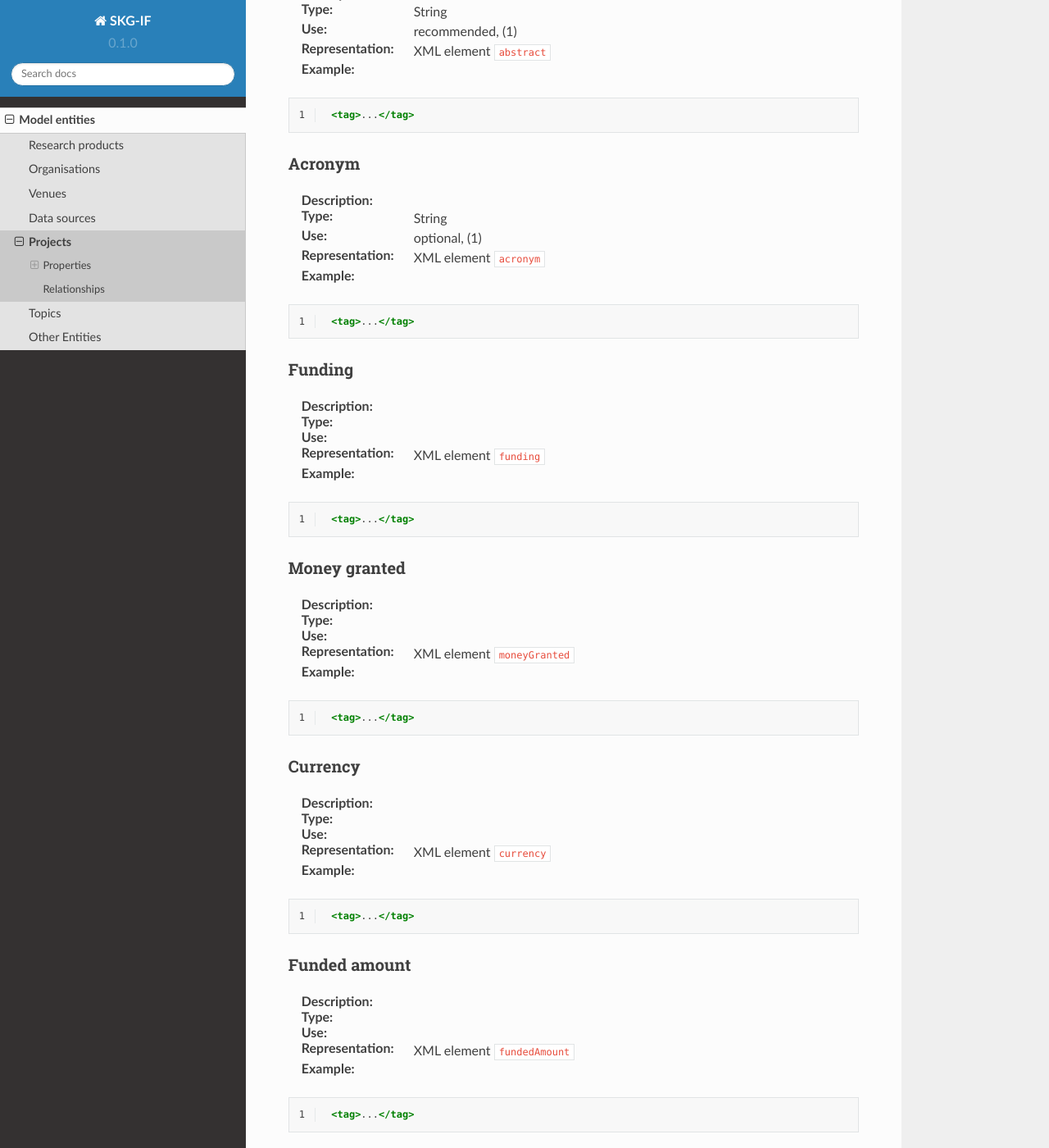
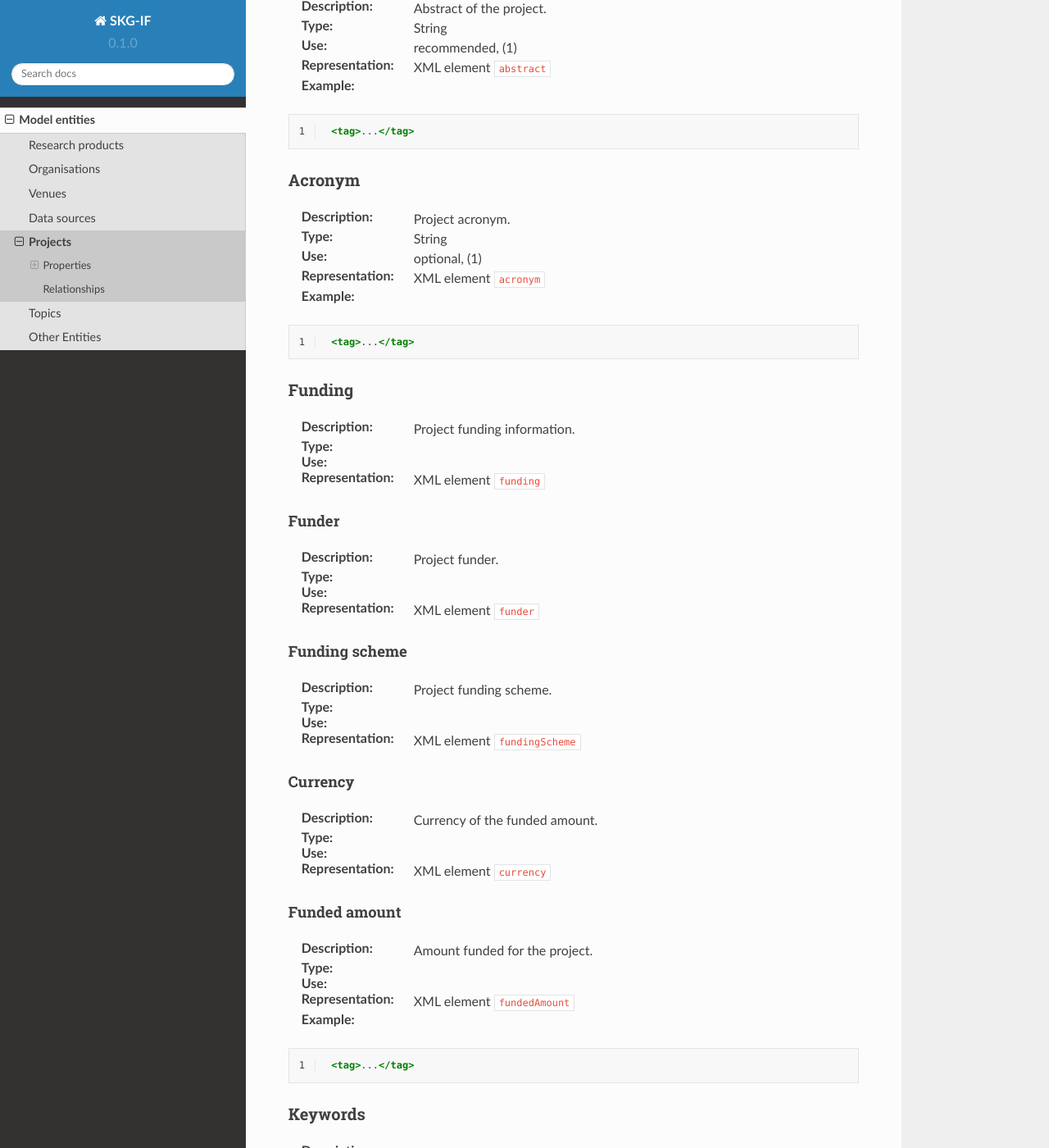
Before and after one commit to andremann/SKG-IF, a Sphinx documentation site: the page built from docs/source/projects.rst, in a window 1280 px wide and 1400 px high, scrolled down 1657 px. Shown: the whole window at 82% size. Built offline with Sphinx 7.4.7 and the Read the Docs theme 2.0.0, drawn with Linux system fonts in a browser that asks for light colours; pages that are not in the unit, such as notebooks, are missing from menus; some of the changed text lies outside the part shown.

```diff
--- a/docs/source/projects.rst
+++ b/docs/source/projects.rst
@@ -8,7 +8,7 @@ This section is to describe the metadata fields for the **Projects**.
 
 Local identifier
 ----
-:Description: Unique code identifiying the **Project** in the OSG (if any, otherwise "stateless identifier")
+:Description: Unique code identifiying the **Project** in the OSG (if any, otherwise "stateless identifier").
 :Type:
 :Use:
 :Representation: XML element ``localIdentifier``
@@ -32,7 +32,7 @@ Identifiers
 
 Identifier scheme
 ^^^^^^^^
-:Description:
+:Description: The scheme for the external identifier.
 :Type: String
 :Use: mandatory, (1)
 :Representation: XML element ``identifierScheme``
@@ -44,7 +44,7 @@ Identifier scheme
 
 Identifier value
 ^^^^^^^^
-:Description:
+:Description: The scheme for the external identifier.
 :Type: String
 :Use: mandatory, (1)
 :Representation: XML element ``identifierValue``
@@ -56,7 +56,7 @@ Identifier value
 
 Title
 ----
-:Description:
+:Description: Title of the project.
 :Type: String
 :Use: mandatory, (1)
 :Representation: XML element ``title``
@@ -68,7 +68,7 @@ Title
 
 Abstract
 ----
-:Description:
+:Description: Abstract of the project.
 :Type: String
 :Use: recommended, (1)
 :Representation: XML element ``abstract``
@@ -80,7 +80,7 @@ Abstract
 
 Acronym
 ----
-:Description:
+:Description: Project acronym.
 :Type: String
 :Use: optional, (1)
 :Representation: XML element ``acronym``
@@ -92,55 +92,50 @@ Acronym
 
 Funding
 ----
-:Description:
+:Description: Project funding information.
 :Type:
 :Use:
 :Representation: XML element ``funding``
+
+Funder
+^^^^^^
+:Description: Project funder.
+:Type:
+:Use:
+:Representation: XML element ``funder``
+
+Funding scheme
+^^^^^^
+:Description: Project funding scheme.
+:Type:
+:Use:
+:Representation: XML element ``fundingScheme``
+
+Currency
+^^^^^^
+:Description: Currency of the funded amount.
+:Type:
+:Use:
+:Representation: XML element ``currency``
+
+Funded amount
+^^^^^^
+:Description: Amount funded for the project.
+:Type:
+:Use:
+:Representation: XML element ``fundedAmount``
+
 :Example:
 .. code-block:: xml
    :linenos:
 
     <tag>...</tag>
 
-Money granted
-----
-:Description:
-:Type:
-:Use:
-:Representation: XML element ``moneyGranted``
-:Example:
-.. code-block:: xml
-   :linenos:
 
-    <tag>...</tag>
-
-Currency
-----
-:Description:
-:Type:
-:Use:
-:Representation: XML element ``currency``
-:Example:
-.. code-block:: xml
-   :linenos:
-
-    <tag>...</tag>
-
-Funded amount
-----
-:Description:
-:Type:
-:Use:
-:Representation: XML element ``fundedAmount``
-:Example:
-.. code-block:: xml
-   :linenos:
-
-    <tag>...</tag>
 
 Keywords
 ----
-:Description:
+:Description: Project keywords.
 :Type:
 :Use:
 :Representation: XML element ``keywords``
@@ -174,11 +171,12 @@ End date
 
     <tag>...</tag>
 
+
 Website
 ----
-:Description:
-:Type:
-:Use:
+:Description: Project website.
+:Type: URL
+:Use: recommended, (0..1)
 :Representation: XML element ``website``
 :Example:
 .. code-block:: xml
```
Also changed, not shown: other parts of docs/source/projects.rst (+6 -4 lines), docs/source/topics.rst (+6 -6 lines), docs/source/venues.rst (+13 -13 lines).
